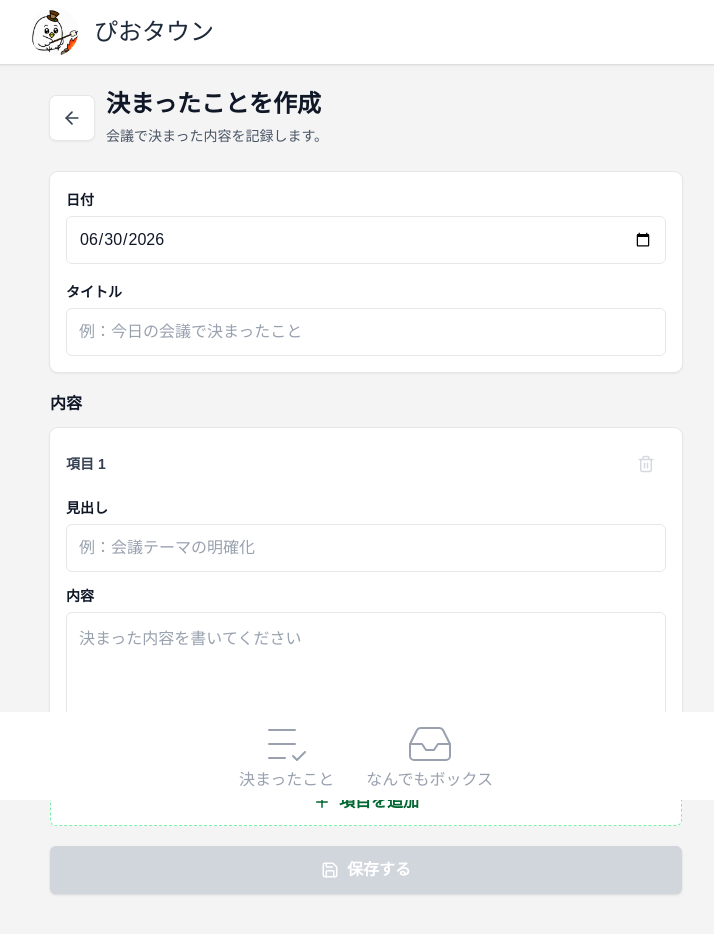
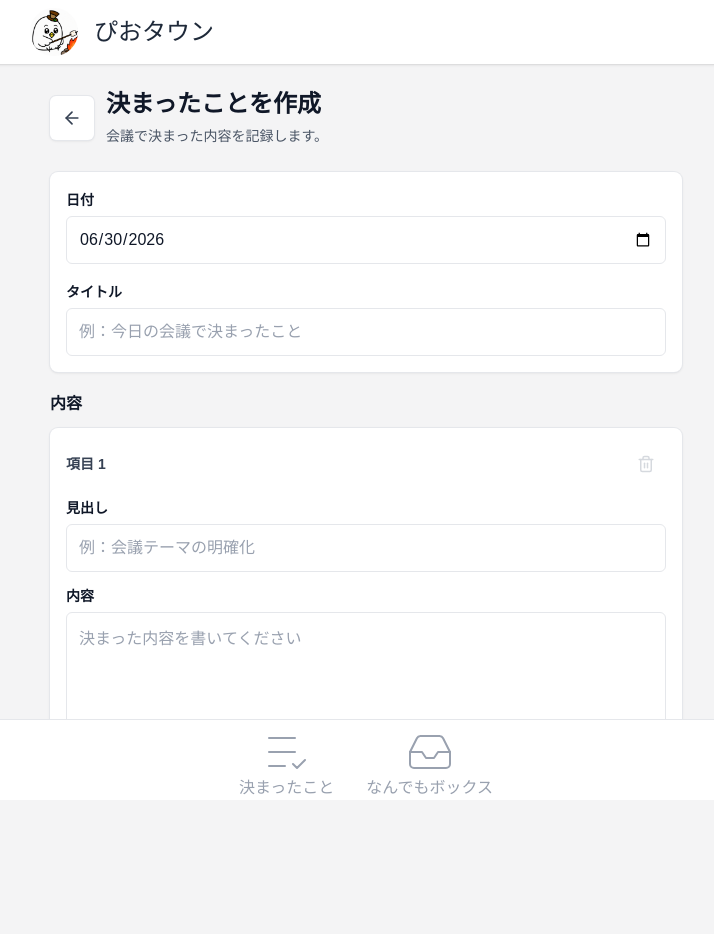
Before and after one commit to maguroshouta/piotown, a Next.js app: page /minutes/new in a window 1280 px wide. Shown: the top 934 px of the page, without its empty margins (274-988 px from the left). After the commit the page ends 800 px from the top, so only its background shows below. Built offline with nearby package versions, Linux system fonts and the light colour scheme; a web font is replaced by a local one.

Commit message:
Constrain app scroll above navigation

```diff
--- a/src/app/comments/page.tsx
+++ b/src/app/comments/page.tsx
@@ -39,7 +39,7 @@ export default async function CommentsPage() {
   const comments = (await res.json()) as MinuteComment[];
 
   return (
-    <section className="px-5 pb-32 pt-6">
+    <section className="px-5 pb-6 pt-6">
       <div className="mb-6 flex items-center gap-3">
         <Link
           href="/"
--- a/src/app/layout.tsx
+++ b/src/app/layout.tsx
@@ -15,9 +15,9 @@ export default function RootLayout({
 }>) {
   return (
     <html lang="ja" className="h-full antialiased">
-      <body className="min-h-full flex flex-col bg-[#f4f4f5]">
+      <body className="flex h-dvh flex-col overflow-hidden bg-[#f4f4f5]">
         <Header />
-        <main className="mx-auto w-full max-w-2xl">{children}</main>
+        <main className="mx-auto min-h-0 w-full max-w-2xl flex-1 overflow-y-auto">{children}</main>
         <Navigation />
       </body>
     </html>
--- a/src/app/minutes/new/page.tsx
+++ b/src/app/minutes/new/page.tsx
@@ -98,7 +98,7 @@ export default function NewMinutePage() {
   }
 
   return (
-    <section className="px-5 pb-32 pt-6">
+    <section className="px-5 pb-6 pt-6">
       <div className="mb-6 flex items-center gap-3">
         <Link
           href="/"
--- a/src/app/page.tsx
+++ b/src/app/page.tsx
@@ -77,7 +77,7 @@ export default function Home() {
   }, []);
 
   return (
-    <section className="px-5 pb-32 pt-6">
+    <section className="px-5 pb-6 pt-6">
       <div className="mb-6 flex items-center justify-between gap-4">
         <h2 className="mt-1 text-2xl font-semibold text-gray-900">決まったこと</h2>
         <Link
--- a/src/app/seedbox/page.tsx
+++ b/src/app/seedbox/page.tsx
@@ -172,7 +172,7 @@ export default function SeedBox() {
   }
 
   return (
-    <section className="px-5 pb-32 pt-6">
+    <section className="px-5 pb-6 pt-6">
       <div>
         <h2 className="text-3xl font-semibold leading-10 text-gray-900">なんでもボックス</h2>
         <p className="mt-2 text-base leading-7 text-gray-700">
--- a/src/components/navigation.tsx
+++ b/src/components/navigation.tsx
@@ -12,8 +12,8 @@ export default function Navigation() {
   }
 
   return (
-    <nav className="w-full fixed bottom-0 p-2 bg-white">
-      <ul className="flex items-center justify-center gap-8">
+    <nav className="w-full shrink-0 border-t border-gray-200 bg-white px-2 pb-[env(safe-area-inset-bottom)] pt-2">
+      <ul className="mx-auto flex max-w-2xl items-center justify-center gap-8">
         <Link href="/">
           <li className="flex flex-col items-center justify-center">
             <ListCheck
```
